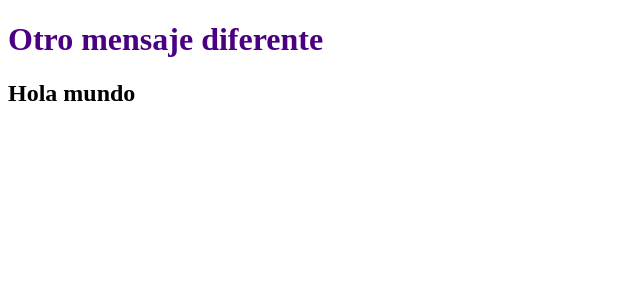
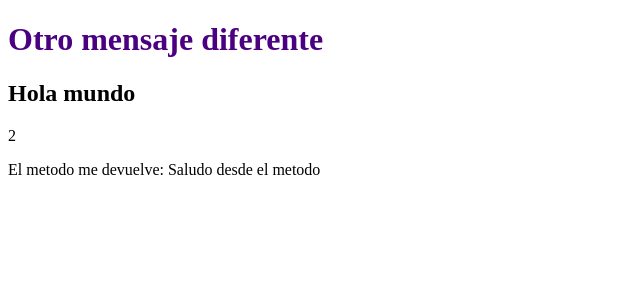
Before and after one commit to stevehndz/app, an Angular app: page / in a window 1280 px wide. Shown: the top 300 px of the page, without its empty margins (0-640 px from the left). Built offline with nearby package versions, Linux system fonts and the light colour scheme.

Commit message:
feat(method): method interpolation

```diff
--- a/src/app/saludo/saludo.component.html
+++ b/src/app/saludo/saludo.component.html
@@ -1,2 +1,8 @@
-<h1>{{ mensaje }}</h1> <!-- Variable from ts -->
+<!-- Variable from ts -->
+<h1>{{ mensaje }}</h1>
+
 <h2>Hola mundo</h2>
+
+<!-- Interpolation -->
+<p>{{ 1 + 1 }}</p>
+<p>El metodo me devuelve: {{ mostrarSaludo() }}</p>
--- a/src/app/saludo/saludo.component.ts
+++ b/src/app/saludo/saludo.component.ts
@@ -18,4 +18,8 @@ export class SaludoComponent {
       this.mensaje = 'Otro mensaje diferente';
     }, 3000);
   }
+
+  mostrarSaludo(): string {
+    return 'Saludo desde el metodo';
+  }
 }
```
